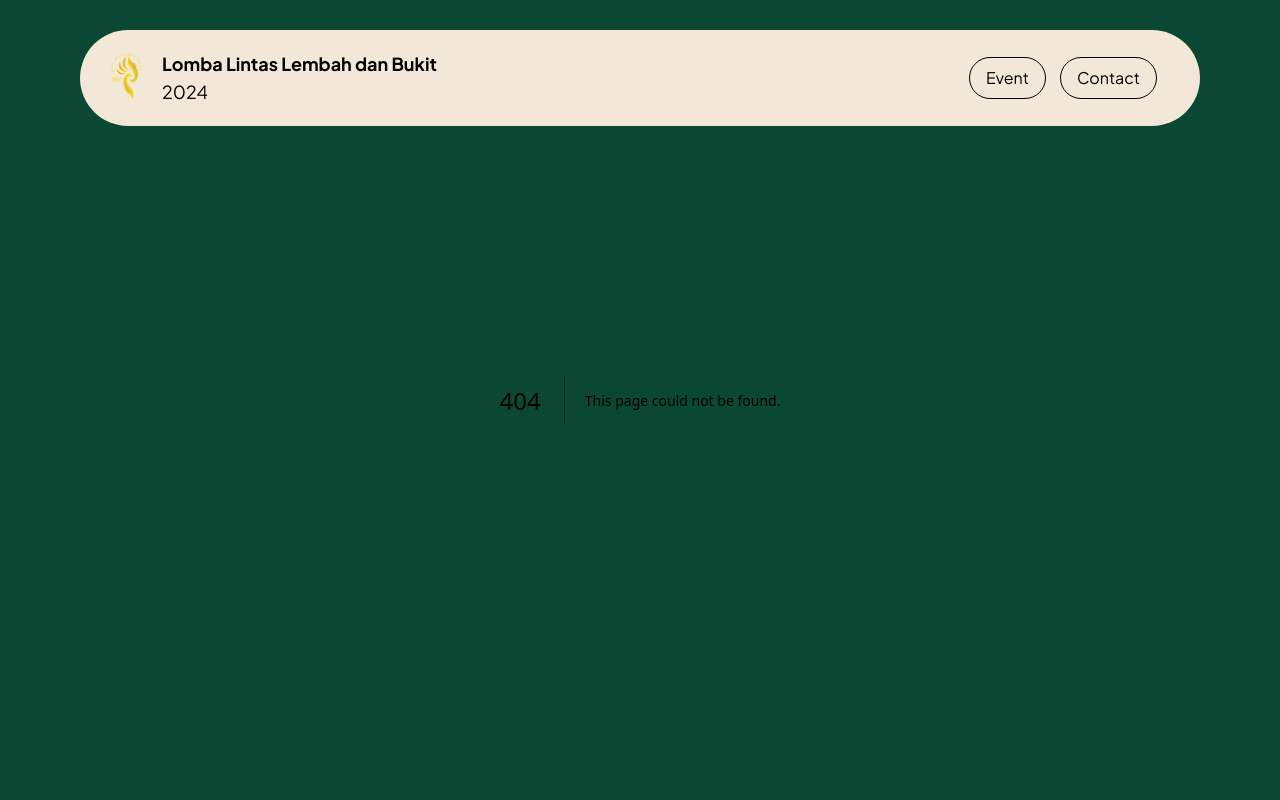
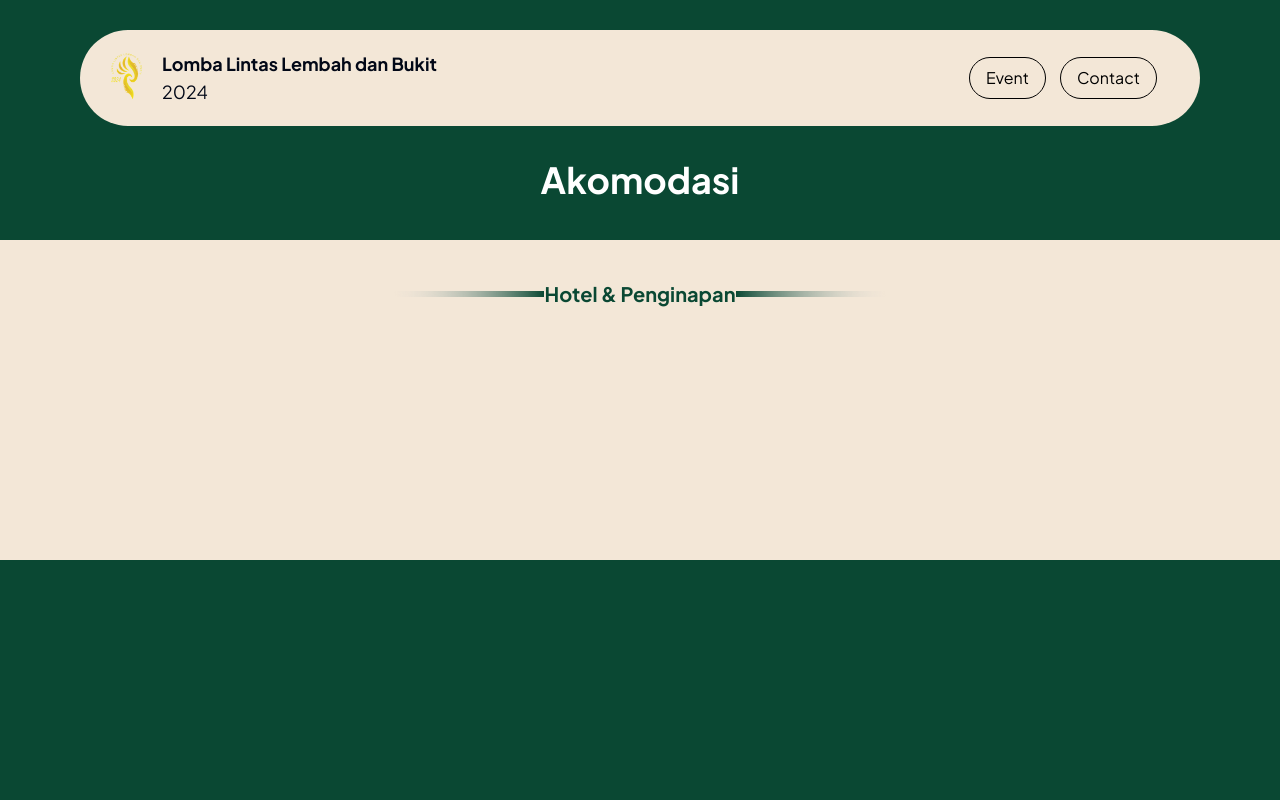
Before and after one commit to sultanIlyasa/L3B, a Next.js app: page /guide/akomodasi in a window 1280 px wide. Before the commit this address had no page. Shown: the top 800 px of the page. Built offline with nearby package versions, Linux system fonts and the light colour scheme.

Commit message:
wip-guide

```diff
--- /dev/null
+++ b/src/app/(pages)/guide/akomodasi/page.tsx
@@ -0,0 +1,38 @@
+import React from "react";
+import Image from "next/image";
+import { Card,CardHeader,CardContent,CardDescription,CardFooter,CardTitle } from "@/components/ui/card";
+const Akomodasi = () => {
+  return (
+    <main className="min-h-screen">
+      <section>
+        <div className="text-center font-bold text-white mt-20 pt-20 text-4xl mb-10">
+          <h1>Akomodasi</h1>
+        </div>
+        <div className="w-full h-80 bg-[#F3E7D7]">
+          <div className="flex flex-row justify-center pt-10">
+            <Image
+              src="/guide/left.png"
+              alt="Image 4"
+              className="my-auto"
+              width={150}
+              height={100}
+              quality={90}
+            />
+            <h1 className="text-center font-bold text-[#0A4833] text-xl">Hotel & Penginapan</h1>
+            <Image
+              src="/guide/right.png"
+              alt="Image 4"
+              className="my-auto"
+              width={150}
+              height={100}
+              quality={90}
+            />
+          </div>
+          <div className="flex flex-col"></div>
+        </div>
+      </section>
+    </main>
+  );
+};
+
+export default Akomodasi;
```
Also changed, not shown: public/guide/left.png (added), public/guide/right.png (added), src/app/(pages)/guide/city-guide/page.tsx (added), src/app/(pages)/guide/transportation/page.tsx (added).
